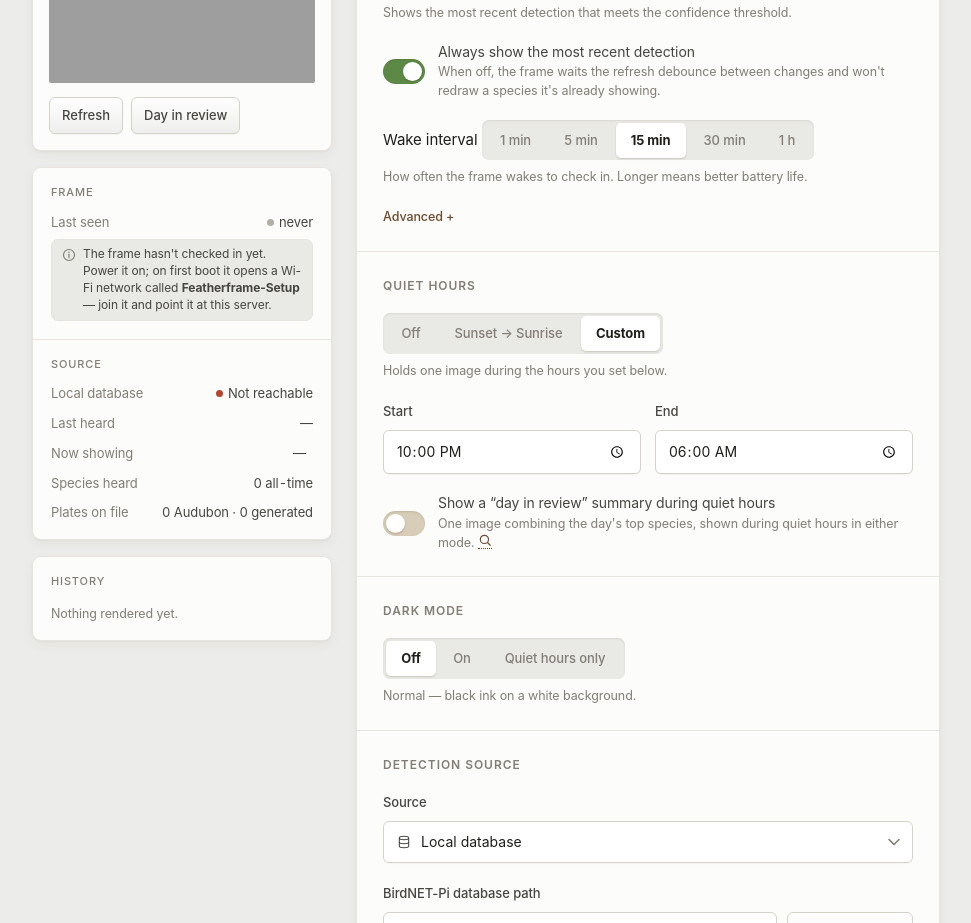
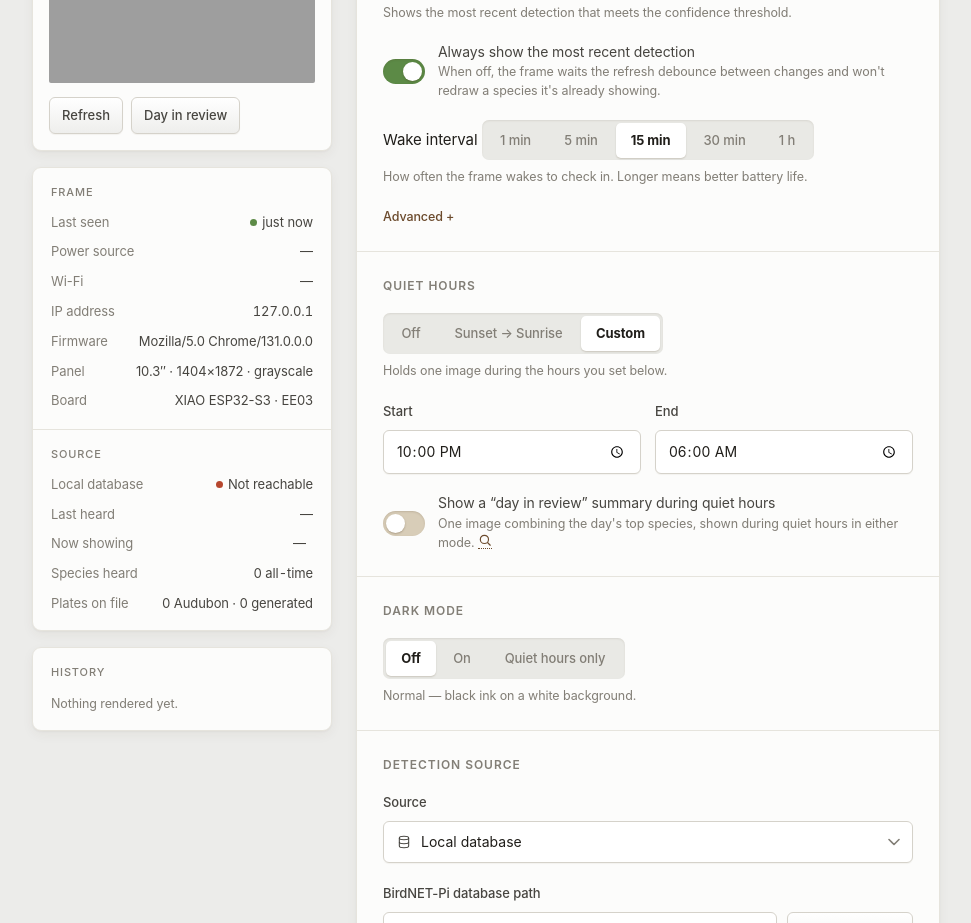
Before and after one commit to wr/featherframe, a FastAPI app: page / in a window 1280 px wide. Shown: the part 277-1200 px from the top of the page, without its empty margins (154-1125 px from the left). Run offline with FastAPI, Linux system fonts and the light colour scheme; data that the repository does not hold is empty; some libraries are stand-ins or nearby versions; grey boxes are pictures that could not be loaded.

Commit message:
Power source row: USB / Charging / percent, trend line in a popover
The row is now "Power source". On USB it shows a plug and the word; while
charging, a cell with a bolt and "Charging" — the terminal voltage runs
above the cell's resting voltage then, so a percent would read high;
only on battery does the percent and the fill bar appear. The 24 h
voltage trend moved into a popover that opens after the pointer rests
on the row for half a second (tap toggles it on touch, Escape closes),
so the card stays quiet until asked.

Refs: W-694

```diff
--- a/server/templates/index.html
+++ b/server/templates/index.html
@@ -96,8 +96,12 @@
     .batt .cell { width:18px; height:11px; border:1.4px solid var(--border-strong); border-radius:2.5px; position:relative; }
     .batt .cell::after{ content:""; position:absolute; right:-3.5px; top:3px; width:2.5px; height:4px; background:var(--border-strong); border-radius:0 1px 1px 0; }
     .batt .cell i{ position:absolute; left:1.5px; top:1.5px; bottom:1.5px; background:var(--good); border-radius:1.5px; max-width:calc(100% - 3px); }
-    .batt .power { color:var(--muted); font-size:12px; }
-    .spark-row { grid-column:1 / -1; display:flex; align-items:center; gap:8px; margin-top:-2px; }
+    .pw { display:inline-flex; align-items:center; gap:6px; }
+    .pw .pw-ic { height:11px; width:auto; color:var(--ink-2); }
+    #fc-batt { position:relative; }
+    .spark-pop { position:absolute; right:0; top:calc(100% + 6px); z-index:5; display:flex; align-items:center; gap:10px;
+                 padding:8px 10px; background:var(--surface); border:1px solid var(--border-strong); border-radius:7px;
+                 box-shadow:0 8px 24px rgba(74,54,28,.16); }
     .spark { width:160px; height:30px; flex:none; overflow:visible; }
     .spark .line { fill:none; stroke:var(--ink-2); stroke-width:2; stroke-linejoin:round; stroke-linecap:round; vector-effect:non-scaling-stroke; }
     .spark .fill { fill:var(--ink-2); opacity:.08; }
@@ -392,6 +396,8 @@
   <symbol id="ic-x" viewBox="0 0 24 24" fill="none" stroke="currentColor" stroke-width="2" stroke-linecap="round" stroke-linejoin="round"><circle cx="12" cy="12" r="9"/><path d="m15 9-6 6M9 9l6 6"/></symbol>
   <symbol id="ic-warn" viewBox="0 0 16 16" fill="none"><path d="M8 1.9 15 14.4H1L8 1.9Z" stroke="currentColor" stroke-width="1.3" stroke-linejoin="round"/><path d="M8 6.3v3.4" stroke="currentColor" stroke-width="1.3" stroke-linecap="round"/><circle cx="8" cy="11.75" r=".9" fill="currentColor"/></symbol>
   <symbol id="ic-info" viewBox="0 0 16 16" fill="none"><circle cx="8" cy="8" r="6.3" stroke="currentColor" stroke-width="1.3"/><path d="M8 7.2v4" stroke="currentColor" stroke-width="1.3" stroke-linecap="round"/><circle cx="8" cy="4.9" r=".9" fill="currentColor"/></symbol>
+  <symbol id="ic-plug" viewBox="0 0 20 12" fill="none" stroke="currentColor" stroke-width="1.4" stroke-linecap="round" stroke-linejoin="round"><path d="M1 6h3"/><rect x="4" y="2" width="8" height="8" rx="1.6"/><path d="M12 4.2h3M12 7.8h3"/><path d="M15 3.2h2.2c1 0 1.8.8 1.8 1.8v2c0 1-.8 1.8-1.8 1.8H15z" fill="currentColor" stroke="none"/></symbol>
+  <symbol id="ic-cell-bolt" viewBox="0 0 22 12" fill="none" stroke="currentColor" stroke-width="1.4" stroke-linejoin="round"><rect x="1" y="1" width="17" height="10" rx="2.4"/><path d="M18.5 4.2h1.4a.8.8 0 0 1 .8.8v2a.8.8 0 0 1-.8.8h-1.4z" fill="currentColor" stroke="none"/><path d="M10.6 2.4 7.4 6.6h2.4l-.9 3 3.3-4.2H9.8z" fill="currentColor" stroke="none"/></symbol>
   <symbol id="ic-caret" viewBox="0 0 12 8"><path d="M1 1.5 6 6.5 11 1.5" fill="none" stroke="currentColor" stroke-width="1.6" stroke-linecap="round" stroke-linejoin="round"/></symbol>
 </svg>
 <div class="wrap">
@@ -453,17 +459,26 @@
           {# Telemetry rows mean nothing until the first check-in: keep them out of
              the never-seen state rather than printing a column of dashes. #}
           <div class="fc-telemetry" id="fc-telemetry" style="display:contents" {{ '' if card.seen else 'hidden' }}>
+          {# Power source: the state is inferred from the voltage trend (no USB
+             line on the board). On USB the cell is held full by the charger and
+             while charging its terminal voltage runs high, so a percent would
+             mislead in both — it is shown only on battery. #}
           {% set pct = status.device.battery_percent %}
-          <dt>Battery</dt>
+          {% set pstate = (card.power.state if card.power else 'unknown') %}
+          <dt>Power source</dt>
           <dd id="fc-batt" {% if card.battery %}title="{{ card.battery }}"{% endif %}>
-            <span class="batt" id="fc-batt-wrap" {{ '' if pct is not none else 'hidden' }}><span class="cell"><i id="fc-batt-bar" style="width:{{ pct or 0 }}%;{% if card.battery_low %}background:var(--bad){% endif %}"></i></span><span class="tnum" id="fc-batt-text">{{ (pct ~ '%') if pct is not none else '' }}</span><span class="power" id="fc-power">{{ card.power.text if card.power else '' }}</span></span><span id="fc-batt-none" {{ 'hidden' if pct is not none else '' }}>—</span>
-          </dd>
-          {# 24 h voltage trend. Single series, so no legend: the row above names
-             it. Hover reads the value into the caption instead of a floating
-             tooltip so it works on touch too. #}
-          <dd class="spark-row" id="fc-spark-row" hidden>
-            <svg class="spark" id="fc-spark" viewBox="0 0 160 30" preserveAspectRatio="none" role="img" aria-label="Battery voltage over the last 24 hours"></svg>
-            <span class="spark-cap" id="fc-spark-cap" aria-live="polite">24 h</span>
+            <span class="pw" id="pw-usb" {{ '' if pstate == 'usb' else 'hidden' }}><svg class="pw-ic" viewBox="0 0 20 12" aria-hidden="true"><use href="#ic-plug"/></svg>USB</span>
+            <span class="pw" id="pw-chg" {{ '' if pstate == 'charging' else 'hidden' }}><svg class="pw-ic" viewBox="0 0 22 12" aria-hidden="true"><use href="#ic-cell-bolt"/></svg>Charging</span>
+            <span class="batt" id="fc-batt-wrap" {{ '' if (pct is not none and pstate not in ('usb', 'charging')) else 'hidden' }}><span class="cell"><i id="fc-batt-bar" style="width:{{ pct or 0 }}%;{% if card.battery_low %}background:var(--bad){% endif %}"></i></span><span class="tnum" id="fc-batt-text">{{ (pct ~ '%') if pct is not none else '' }}</span></span>
+            <span id="fc-batt-none" {{ 'hidden' if (pct is not none or pstate in ('usb', 'charging')) else '' }}>—</span>
+            {# 24 h voltage trend, in a popover that opens after resting on the
+               row for half a second (tap toggles it on touch). Single series,
+               so no legend: the row names it. Moving along the line reads the
+               value into the caption. #}
+            <div class="spark-pop" id="fc-spark-row" role="tooltip" hidden>
+              <svg class="spark" id="fc-spark" viewBox="0 0 160 30" preserveAspectRatio="none" role="img" aria-label="Battery voltage over the last 24 hours"></svg>
+              <span class="spark-cap" id="fc-spark-cap" aria-live="polite">24 h</span>
+            </div>
           </dd>
           <dt>Wi-Fi</dt>
           <dd id="fc-wifi">
@@ -1030,11 +1045,13 @@
     var pct = dev.battery_percent, bar = $('fc-batt-bar');
     if (bar) {
       var has = pct !== null && pct !== undefined;
-      setHidden('fc-batt-wrap', !has); setHidden('fc-batt-none', has);
+      var pstate = (card.power && card.power.state) || 'unknown';
+      var onPower = pstate === 'usb' || pstate === 'charging';
+      setHidden('pw-usb', pstate !== 'usb'); setHidden('pw-chg', pstate !== 'charging');
+      setHidden('fc-batt-wrap', !has || onPower); setHidden('fc-batt-none', has || onPower);
       bar.style.width = (has ? pct : 0) + '%';
       bar.style.background = (has && card.battery_low) ? 'var(--bad)' : '';
       setText('fc-batt-text', has ? pct + '%' : '');
-      setText('fc-power', (card.power && card.power.text) || '');
       var battDd = $('fc-batt'); if (battDd) battDd.title = card.battery || '';
     }
     var rssi = dev.wifi_rssi, wifiWrap = $('fc-wifi-wrap');
@@ -1106,8 +1123,20 @@
 
   // -- battery trend: one line, fixed 3.3-4.25 V scale so days compare, a
   // dotted rule at the "on USB" level, the newest reading marked. ---------
-  var BATTERY_MS = 5 * 60000;
-  var sparkPts = [];
+  var BATTERY_MS = 5 * 60000, SPARK_DELAY_MS = 500;
+  var sparkPts = [], sparkReady = false, sparkTimer = null;
+  // The popover opens after the pointer rests on the row for half a second,
+  // closes when it leaves, and toggles on tap where there is no hover.
+  (function () {
+    var host = $('fc-batt'), pop = $('fc-spark-row');
+    if (!host || !pop) return;
+    function open() { if (sparkReady) pop.hidden = false; }
+    function close() { clearTimeout(sparkTimer); sparkTimer = null; pop.hidden = true; }
+    host.addEventListener('mouseenter', function () { clearTimeout(sparkTimer); sparkTimer = setTimeout(open, SPARK_DELAY_MS); });
+    host.addEventListener('mouseleave', close);
+    host.addEventListener('click', function () { if (pop.hidden) open(); else close(); });
+    document.addEventListener('keydown', function (e) { if (e.key === 'Escape') close(); });
+  })();
   function sparkTime(iso) {
     var d = new Date(iso.replace(' ', 'T'));
     if (isNaN(d.getTime())) return iso;
@@ -1119,8 +1148,8 @@
     var items = (data && data.items) || [];
     sparkPts = [];
     while (svg.firstChild) svg.removeChild(svg.firstChild);
-    if (items.length < 2) { row.hidden = true; return; }
-    row.hidden = false;
+    sparkReady = items.length >= 2;
+    if (!sparkReady) { row.hidden = true; return; }
     var W = 160, H = 30, LO = 3.3, HI = 4.25;
     var t0 = new Date(items[0].at.replace(' ', 'T')).getTime();
     var t1 = new Date(items[items.length - 1].at.replace(' ', 'T')).getTime();
```
Also changed, not shown: server/tests/test_frame_card.py (+1 -1 lines), server/tests/test_power.py (+19 -0 lines).
